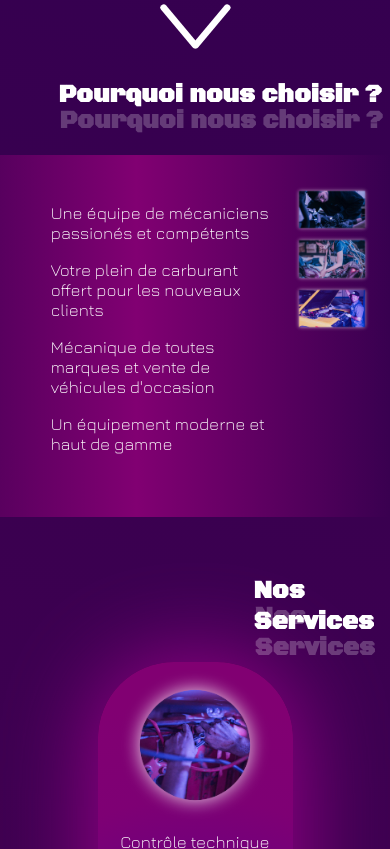
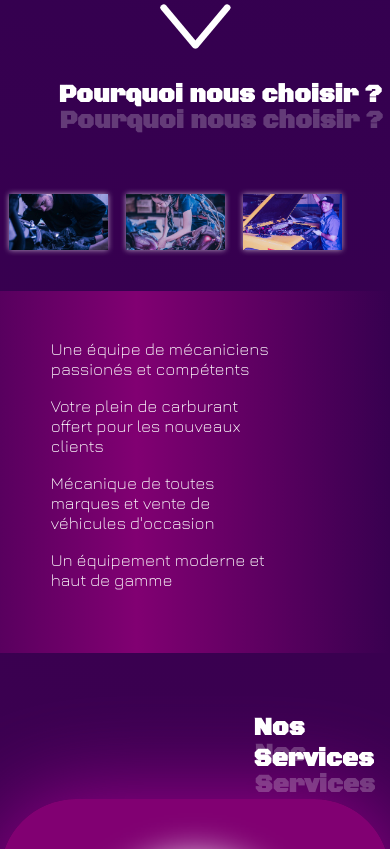
Before and after one commit to Yasouart/lemecano, a plain HTML site: page index.html in a window 390 px wide. Shown: the part 793-1642 px from the top of the page. Drawn offline with nearby package versions, Linux system fonts and the light colour scheme.

Commit message:
fix employe pics

```diff
--- a/indexstyle.css
+++ b/indexstyle.css
@@ -503,8 +503,24 @@ footer ul {
     .photoettextService {
         flex-direction: column-reverse;
         margin: auto;
-        width: 50%;
         height: auto;
+    }
+
+    .elementTextPhoto {
+        flex-direction: column;
+    }
+
+    .photoEmploye {
+        flex-direction: row;
+    }
+
+    #employe2, #employe1, #employe3 {
+        width: 150%;
+        height: 150%;
+    }
+
+    .part1text {
+        margin-top: 40%;
     }
 
     .pictoCarMoto img {
```
